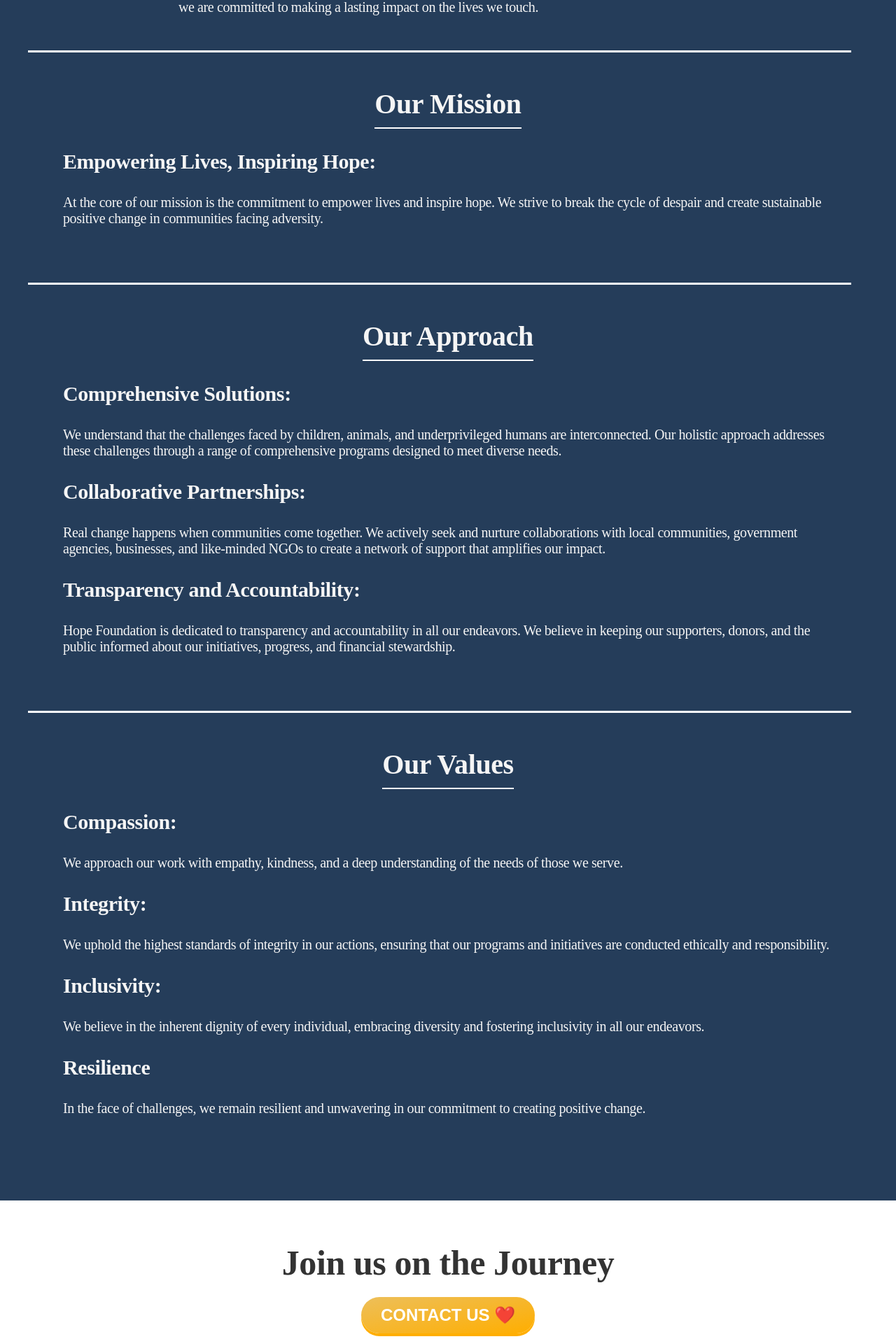
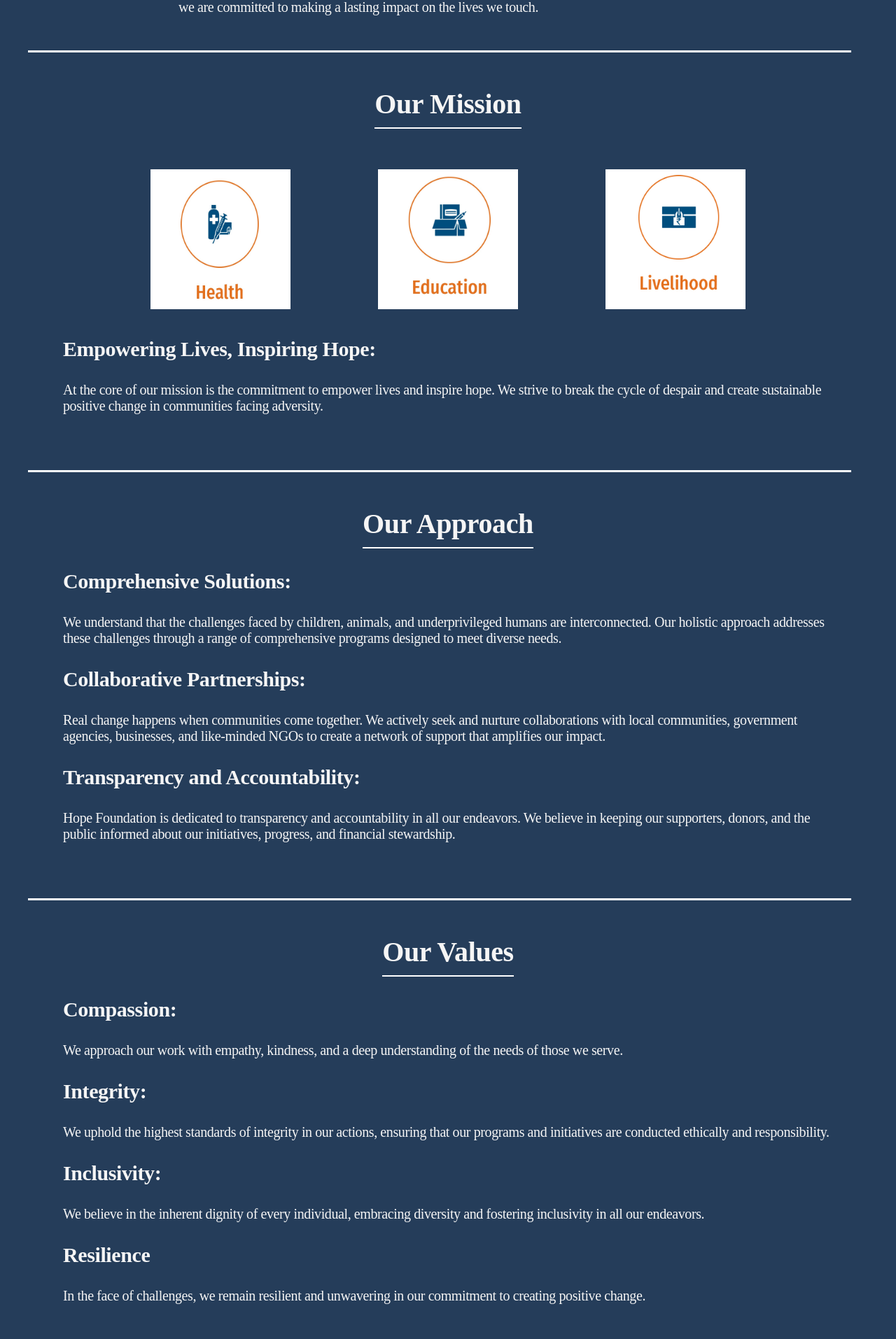
Before and after one commit to NamanSoni18/HopeFoundation, a PHP site: the page made by About Us/about_us.html in a window 1280 px wide. Shown: the part 439-2353 px from the top of the page at 70% size. Run offline with PHP 8.4, Linux system fonts and the light colour scheme; some web fonts are replaced.

Commit message:
Added Images to about us page

```diff
--- a/About Us/about_us.css
+++ b/About Us/about_us.css
@@ -70,6 +70,14 @@
     font-size: 50px;
 }
 
-.Donate-btn-wrapper {
+.mission-images-div {
+  display: flex;
+  justify-content: space-evenly;
+  gap: 40px;
+  margin: 40px;
+}
 
+.mission-img {
+  width: 200px;
+  height: 200px;
 }
--- a/About Us/about_us.html
+++ b/About Us/about_us.html
@@ -33,6 +33,13 @@
         <div class="mission about_us">
             <div class="about-head">
                 <h1>Our Mission</h1>
+                <br>
+                <br>
+                <div class="mission-images-div">
+                    <img src="../assests/Programs/Health.jpg" alt="No Health" class="mission-img" width="100px" height="100px">
+                    <img src="../assests/Programs/Education.jpg" alt="No Health" class="mission-img" width="100px" height="100px">
+                    <img src="../assests/Programs/Livelihood.jpg" alt="No Health" class="mission-img" width="100px" height="100px">
+                </div>
             </div>
             <h3>Empowering Lives, Inspiring Hope:</h3>
             <p>At the core of our mission is the commitment to empower lives and inspire hope. We strive to break the
```
Also changed, not shown: assests/Programs/Education.jpg (added), assests/Programs/Health.jpg (added), assests/Programs/Livelihood.jpg (added).
